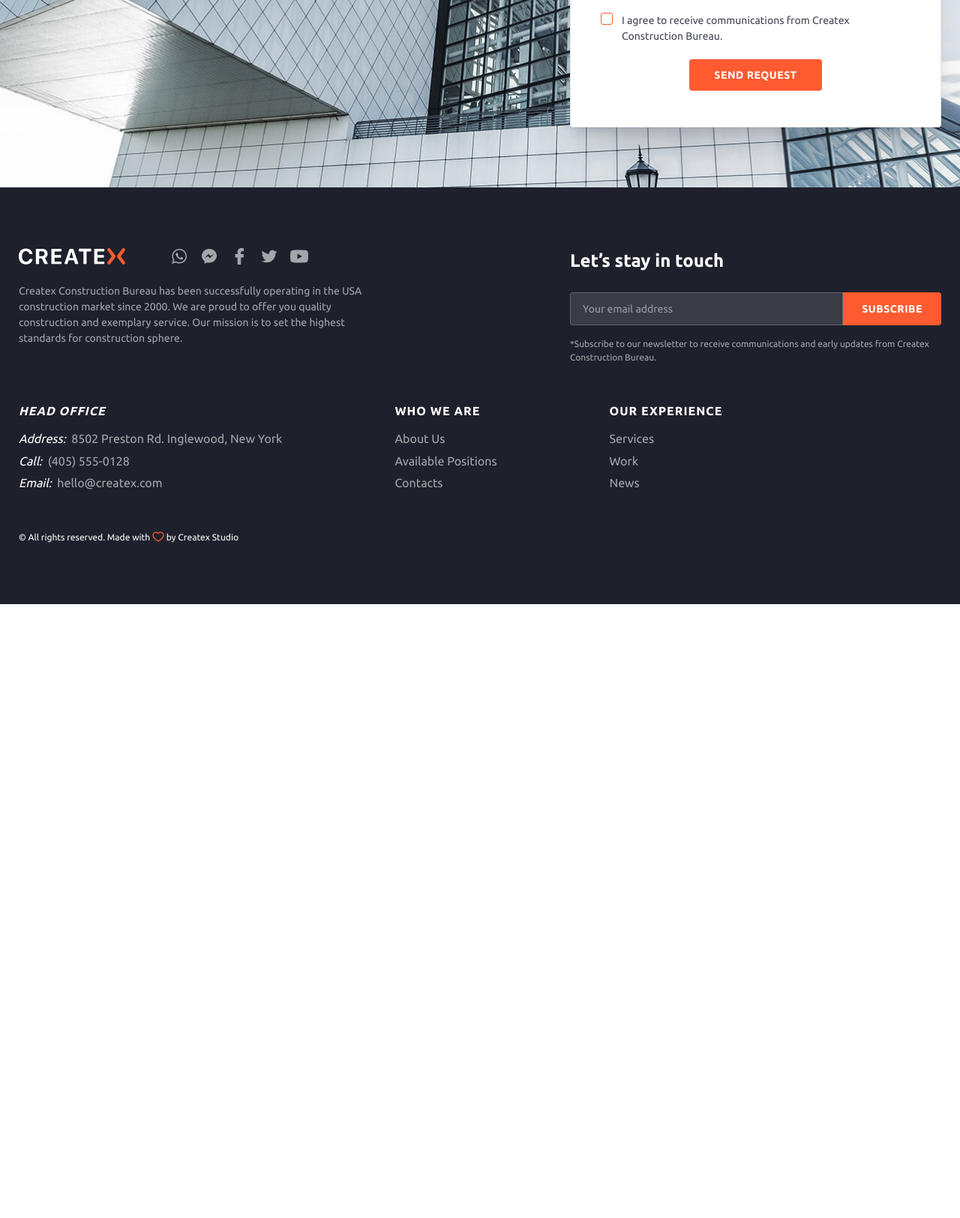
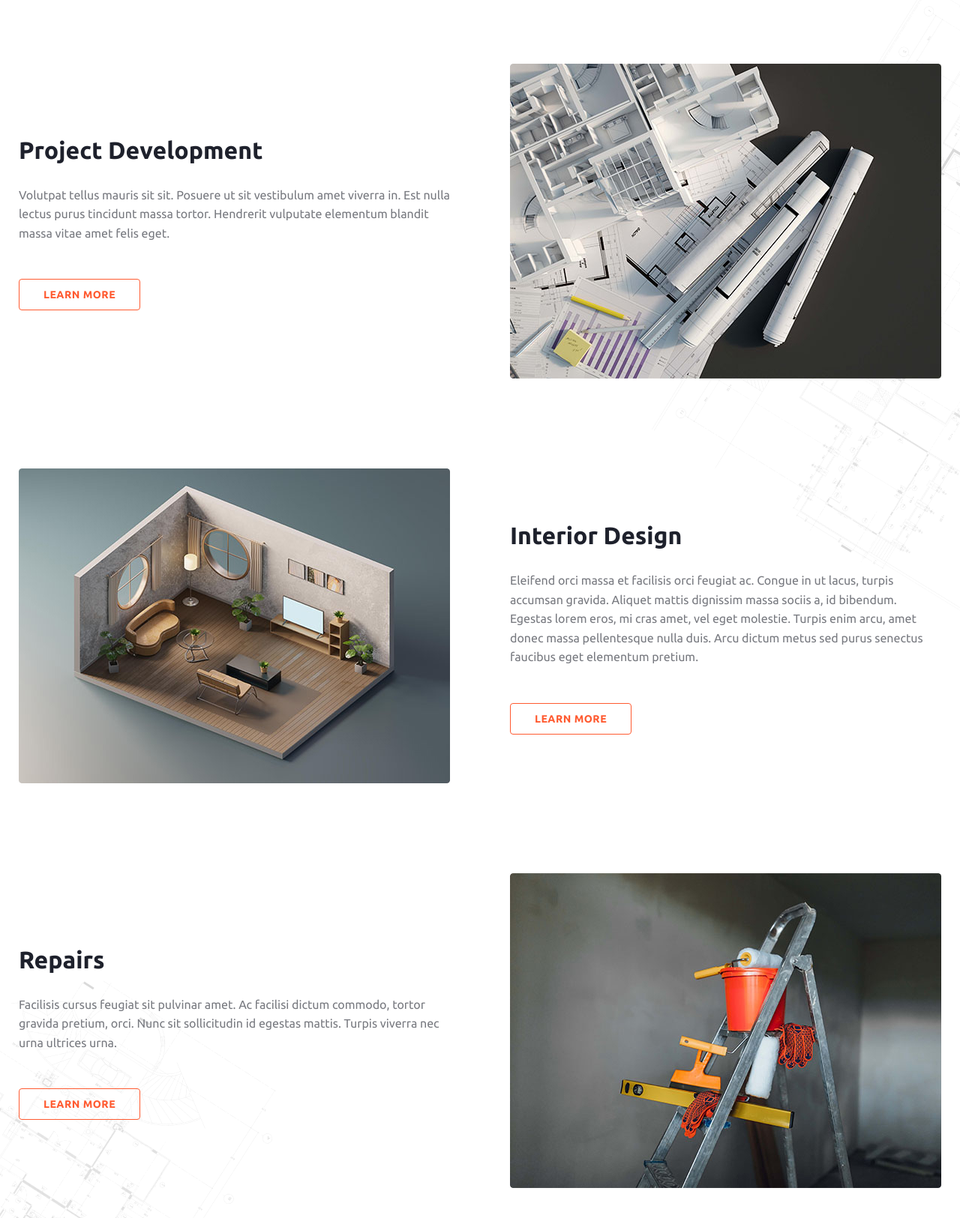
Before and after one commit to moovlaze/Createx, a website: page src/html/pages/services.html in a window 1280 px wide. Shown: the part 1175-2800 px from the top of the page at 75% size. Before the commit the page ends 1981 px from the top, so only its background shows below. Drawn offline with nearby package versions, Linux system fonts and the light colour scheme; files that its build step writes are made by us from their sources; files whose address does not match are found by name.

Commit message:
added section "services-content"

```diff
--- a/src/html/components/_components.scss
+++ b/src/html/components/_components.scss
@@ -10,5 +10,6 @@
 @import "./partners/partners.scss";
 @import "./testimonials/testimonials.scss";
 @import "./contacts-section/contacts-section.scss";
+@import "./hero-section/hero-section.scss";
 
 @import "./footer/footer.scss";
--- a/src/html/components/hero-section/hero-section.scss
+++ b/src/html/components/hero-section/hero-section.scss
@@ -41,11 +41,4 @@
 			}
 		}
 	}
-
-	&__current {
-	}
 }
-.main-title {
-}
-.main-descr {
-}
--- /dev/null
+++ b/src/html/pages-blocks/services/services-content/services-content.html
@@ -0,0 +1,57 @@
+<section class="services-content">
+  <img src="@img/services-page/services-content/bg-1.png" aria-hidden="true" alt="" class="services-content__decor-1">
+  <img src="@img/services-page/services-content/bg-2.png" aria-hidden="true" alt="" class="services-content__decor-2">
+  <div class="services-content__container">
+    <h2 class="services-content__title visually-hidden">Services content</h2>
+    <div class="services-content__row row-services-content">
+      <div class="row-services-content__image">
+        <img src="@img/services-page/services-content/01.jpg" alt="services item cover">
+      </div>
+      <div class="row-services-content__info">
+        <h3 class="row-services-content__title">Construction</h3>
+        <p class="row-services-content__text">Sapien, feugiat faucibus orci arcu, vulputate. Tristique varius
+          consectetur vulputate arcu, scelerisque nisi, nibh. Enim semper id&nbsp;sodales ultricies sed
+          ut&nbsp;ut&nbsp;augue. Mattis
+          habitant venenatis, gravida posuere massa ac&nbsp;interdum. Eget aliquam dignissim ut&nbsp;vestibulum.</p>
+        <button class="row-services-content__btn btn btn_stroke-primary btn_regular">Learn more</button>
+      </div>
+    </div>
+    <div class="services-content__row row-services-content row-services-content_reverse">
+      <div class="row-services-content__image">
+        <img src="@img/services-page/services-content/02.jpg" alt="services item cover">
+      </div>
+      <div class="row-services-content__info">
+        <h3 class="row-services-content__title">Project Development</h3>
+        <p class="row-services-content__text">Volutpat tellus mauris sit sit. Posuere ut&nbsp;sit vestibulum amet
+          viverra&nbsp;in. Est nulla lectus purus tincidunt massa tortor. Hendrerit vulputate elementum blandit massa
+          vitae amet felis eget.</p>
+        <button class="row-services-content__btn btn btn_stroke-primary btn_regular">Learn more</button>
+      </div>
+    </div>
+    <div class="services-content__row row-services-content">
+      <div class="row-services-content__image">
+        <img src="@img/services-page/services-content/03.jpg" alt="services item cover">
+      </div>
+      <div class="row-services-content__info">
+        <h3 class="row-services-content__title">Interior Design</h3>
+        <p class="row-services-content__text">Eleifend orci massa et&nbsp;facilisis orci feugiat&nbsp;ac. Congue
+          in&nbsp;ut&nbsp;lacus, turpis accumsan gravida. Aliquet mattis dignissim massa sociis&nbsp;a,
+          id&nbsp;bibendum. Egestas lorem eros, mi&nbsp;cras amet, vel eget molestie. Turpis enim arcu, amet donec massa
+          pellentesque nulla duis. Arcu dictum metus sed purus senectus faucibus eget elementum pretium.</p>
+        <button class="row-services-content__btn btn btn_stroke-primary btn_regular">Learn more</button>
+      </div>
+    </div>
+    <div class="services-content__row row-services-content row-services-content_reverse">
+      <div class="row-services-content__image">
+        <img src="@img/services-page/services-content/04.jpg" alt="services item cover">
+      </div>
+      <div class="row-services-content__info">
+        <h3 class="row-services-content__title">Repairs</h3>
+        <p class="row-services-content__text">Facilisis cursus feugiat sit pulvinar amet. Ac&nbsp;facilisi dictum
+          commodo, tortor gravida pretium, orci. Nunc sit sollicitudin id&nbsp;egestas mattis. Turpis viverra nec urna
+          ultrices urna.</p>
+        <button class="row-services-content__btn btn btn_stroke-primary btn_regular">Learn more</button>
+      </div>
+    </div>
+  </div>
+</section>
--- /dev/null
+++ b/src/html/pages-blocks/services/services-content/services-content.scss
@@ -0,0 +1,66 @@
+.services-content {
+	position: relative;
+	overflow: hidden;
+	padding: 120px 0 180px 0;
+
+	&__decor-1 {
+		position: absolute;
+		left: -6px;
+		bottom: -240px;
+	}
+
+	&__decor-2 {
+		position: absolute;
+		top: 20%;
+		right: -50px;
+	}
+
+	&__row {
+		position: relative;
+		z-index: 5;
+		&:not(:last-child) {
+			margin-bottom: 120px;
+		}
+	}
+}
+.row-services-content {
+	display: flex;
+	align-items: center;
+	justify-content: space-between;
+	gap: 20px;
+	&__image {
+		flex: 0 0 575px;
+		height: 420px;
+		overflow: hidden;
+		border-radius: 4px;
+		img {
+			width: 100%;
+			height: 100%;
+		}
+	}
+
+	&__info {
+		flex: 0 1 575px;
+	}
+
+	&__title {
+		margin-bottom: 24px;
+		font-weight: 700;
+		font-size: 32px;
+		line-height: 150%;
+		color: $color-gray-900;
+	}
+
+	&__text {
+		margin-bottom: 48px;
+		font-size: 16px;
+		line-height: 160%;
+		color: $color-storm;
+	}
+
+	&_reverse {
+		.row-services-content__image {
+			order: 2;
+		}
+	}
+}
--- a/src/html/pages-blocks/services/services.scss
+++ b/src/html/pages-blocks/services/services.scss
@@ -1 +1 @@
-@import "../../components/hero-section/hero-section.scss";
+@import "./services-content/services-content.scss";
--- a/src/html/pages/services.html
+++ b/src/html/pages/services.html
@@ -9,6 +9,7 @@
     @@include('../components/header-secondary/header-secondary.html')
     <main class="main">
       @@include('../components/hero-section/hero-section.html')
+      @@include('../pages-blocks/services/services-content/services-content.html')
       @@include('../components/contacts-section/contacts-section.html')
     </main>
     @@include('../components/footer/footer.html')
--- a/src/scss/settings/_base.scss
+++ b/src/scss/settings/_base.scss
@@ -67,6 +67,17 @@ li {
 	max-width: 1260px;
 	padding: 0 15px;
 	margin: 0 auto;
+}
+
+.visually-hidden {
+	position: absolute;
+	width: 1px;
+	height: 1px;
+	margin: -1px;
+	padding: 0;
+	overflow: hidden;
+	border: 0;
+	clip: rect(0 0 0 0);
 }
 
 // Other Styles
```
Also changed, not shown: public/services.html (+57 -0 lines), public/css/main.min.css, public/img/services-page/services-content/01.jpg (added), public/img/services-page/services-content/02.jpg (added), public/img/services-page/services-content/03.jpg (added), public/img/services-page/services-content/04.jpg (added), public/img/services-page/services-content/bg-1.png (added), public/img/services-page/services-content/bg-2.png (added), src/img/services-page/services-content/01.jpg (added), src/img/services-page/services-content/02.jpg (added), src/img/services-page/services-content/03.jpg (added), src/img/services-page/services-content/04.jpg (added), src/img/services-page/services-content/bg-1.png (added), src/img/services-page/services-content/bg-2.png (added).
